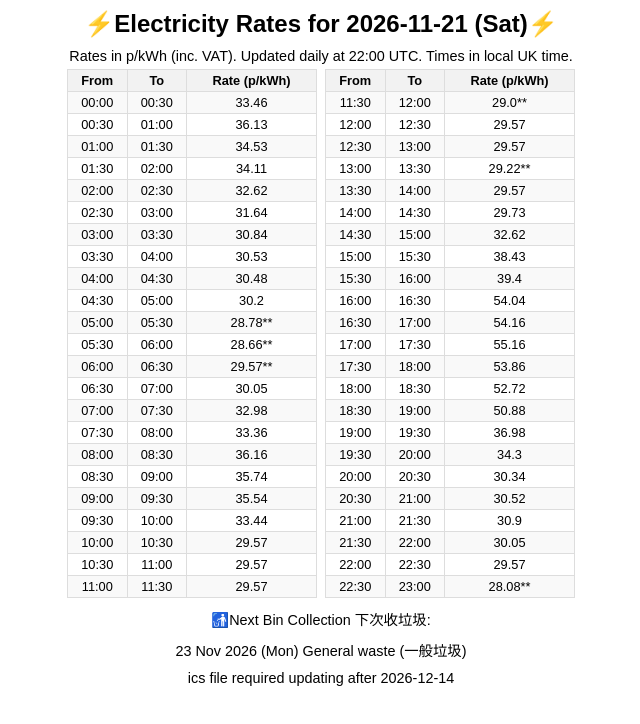
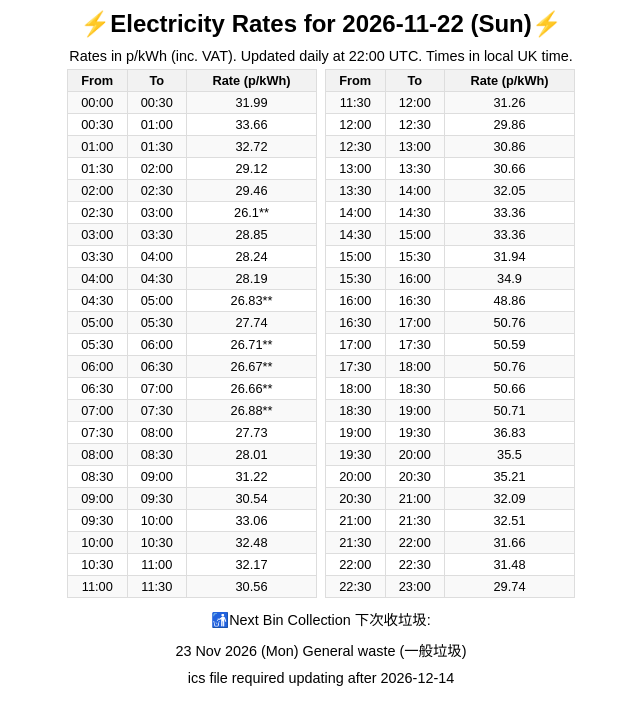
Before and after one commit to StanleyKinnokChan/octopus_unit_cost_automation, a plain HTML site: page public/index.html in a window 1280 px wide. Shown: the whole page, without its empty margins (319-959 px from the left). Drawn offline with Linux system fonts and the light colour scheme.

Commit message:
Update daily electricity rates

```diff
--- a/public/index.html
+++ b/public/index.html
@@ -21,58 +21,58 @@ tr:nth-child(even) { background-color: #f9f9f9; }
 </style>
 </head>
 <body>
-<h1>⚡️Electricity Rates for 2026-11-21 (Sat)⚡️</h1>
+<h1>⚡️Electricity Rates for 2026-11-22 (Sun)⚡️</h1>
 <p>Rates in p/kWh (inc. VAT). Updated daily at 22:00 UTC. Times in local UK time.</p>
 <div class='table-container'>
 <table>
 <tr><th>From</th><th>To</th><th>Rate (p/kWh)</th></tr>
-<tr><td>00:00</td><td>00:30</td><td>33.46</td></tr>
-<tr><td>00:30</td><td>01:00</td><td>36.13</td></tr>
-<tr><td>01:00</td><td>01:30</td><td>34.53</td></tr>
-<tr><td>01:30</td><td>02:00</td><td>34.11</td></tr>
-<tr><td>02:00</td><td>02:30</td><td>32.62</td></tr>
-<tr><td>02:30</td><td>03:00</td><td>31.64</td></tr>
-<tr><td>03:00</td><td>03:30</td><td>30.84</td></tr>
-<tr><td>03:30</td><td>04:00</td><td>30.53</td></tr>
-<tr><td>04:00</td><td>04:30</td><td>30.48</td></tr>
-<tr><td>04:30</td><td>05:00</td><td>30.2</td></tr>
-<tr><td>05:00</td><td>05:30</td><td>28.78**</td></tr>
-<tr><td>05:30</td><td>06:00</td><td>28.66**</td></tr>
-<tr><td>06:00</td><td>06:30</td><td>29.57**</td></tr>
-<tr><td>06:30</td><td>07:00</td><td>30.05</td></tr>
-<tr><td>07:00</td><td>07:30</td><td>32.98</td></tr>
-<tr><td>07:30</td><td>08:00</td><td>33.36</td></tr>
-<tr><td>08:00</td><td>08:30</td><td>36.16</td></tr>
-<tr><td>08:30</td><td>09:00</td><td>35.74</td></tr>
-<tr><td>09:00</td><td>09:30</td><td>35.54</td></tr>
-<tr><td>09:30</td><td>10:00</td><td>33.44</td></tr>
-<tr><td>10:00</td><td>10:30</td><td>29.57</td></tr>
-<tr><td>10:30</td><td>11:00</td><td>29.57</td></tr>
-<tr><td>11:00</td><td>11:30</td><td>29.57</td></tr>
+<tr><td>00:00</td><td>00:30</td><td>31.99</td></tr>
+<tr><td>00:30</td><td>01:00</td><td>33.66</td></tr>
+<tr><td>01:00</td><td>01:30</td><td>32.72</td></tr>
+<tr><td>01:30</td><td>02:00</td><td>29.12</td></tr>
+<tr><td>02:00</td><td>02:30</td><td>29.46</td></tr>
+<tr><td>02:30</td><td>03:00</td><td>26.1**</td></tr>
+<tr><td>03:00</td><td>03:30</td><td>28.85</td></tr>
+<tr><td>03:30</td><td>04:00</td><td>28.24</td></tr>
+<tr><td>04:00</td><td>04:30</td><td>28.19</td></tr>
+<tr><td>04:30</td><td>05:00</td><td>26.83**</td></tr>
+<tr><td>05:00</td><td>05:30</td><td>27.74</td></tr>
+<tr><td>05:30</td><td>06:00</td><td>26.71**</td></tr>
+<tr><td>06:00</td><td>06:30</td><td>26.67**</td></tr>
+<tr><td>06:30</td><td>07:00</td><td>26.66**</td></tr>
+<tr><td>07:00</td><td>07:30</td><td>26.88**</td></tr>
+<tr><td>07:30</td><td>08:00</td><td>27.73</td></tr>
+<tr><td>08:00</td><td>08:30</td><td>28.01</td></tr>
+<tr><td>08:30</td><td>09:00</td><td>31.22</td></tr>
+<tr><td>09:00</td><td>09:30</td><td>30.54</td></tr>
+<tr><td>09:30</td><td>10:00</td><td>33.06</td></tr>
+<tr><td>10:00</td><td>10:30</td><td>32.48</td></tr>
+<tr><td>10:30</td><td>11:00</td><td>32.17</td></tr>
+<tr><td>11:00</td><td>11:30</td><td>30.56</td></tr>
 </table><table><tr><th>From</th><th>To</th><th>Rate (p/kWh)</th></tr>
-<tr><td>11:30</td><td>12:00</td><td>29.0**</td></tr>
-<tr><td>12:00</td><td>12:30</td><td>29.57</td></tr>
-<tr><td>12:30</td><td>13:00</td><td>29.57</td></tr>
-<tr><td>13:00</td><td>13:30</td><td>29.22**</td></tr>
-<tr><td>13:30</td><td>14:00</td><td>29.57</td></tr>
-<tr><td>14:00</td><td>14:30</td><td>29.73</td></tr>
-<tr><td>14:30</td><td>15:00</td><td>32.62</td></tr>
-<tr><td>15:00</td><td>15:30</td><td>38.43</td></tr>
-<tr><td>15:30</td><td>16:00</td><td>39.4</td></tr>
-<tr><td>16:00</td><td>16:30</td><td>54.04</td></tr>
-<tr><td>16:30</td><td>17:00</td><td>54.16</td></tr>
-<tr><td>17:00</td><td>17:30</td><td>55.16</td></tr>
-<tr><td>17:30</td><td>18:00</td><td>53.86</td></tr>
-<tr><td>18:00</td><td>18:30</td><td>52.72</td></tr>
-<tr><td>18:30</td><td>19:00</td><td>50.88</td></tr>
-<tr><td>19:00</td><td>19:30</td><td>36.98</td></tr>
-<tr><td>19:30</td><td>20:00</td><td>34.3</td></tr>
-<tr><td>20:00</td><td>20:30</td><td>30.34</td></tr>
-<tr><td>20:30</td><td>21:00</td><td>30.52</td></tr>
-<tr><td>21:00</td><td>21:30</td><td>30.9</td></tr>
-<tr><td>21:30</td><td>22:00</td><td>30.05</td></tr>
-<tr><td>22:00</td><td>22:30</td><td>29.57</td></tr>
-<tr><td>22:30</td><td>23:00</td><td>28.08**</td></tr>
+<tr><td>11:30</td><td>12:00</td><td>31.26</td></tr>
+<tr><td>12:00</td><td>12:30</td><td>29.86</td></tr>
+<tr><td>12:30</td><td>13:00</td><td>30.86</td></tr>
+<tr><td>13:00</td><td>13:30</td><td>30.66</td></tr>
+<tr><td>13:30</td><td>14:00</td><td>32.05</td></tr>
+<tr><td>14:00</td><td>14:30</td><td>33.36</td></tr>
+<tr><td>14:30</td><td>15:00</td><td>33.36</td></tr>
+<tr><td>15:00</td><td>15:30</td><td>31.94</td></tr>
+<tr><td>15:30</td><td>16:00</td><td>34.9</td></tr>
+<tr><td>16:00</td><td>16:30</td><td>48.86</td></tr>
+<tr><td>16:30</td><td>17:00</td><td>50.76</td></tr>
+<tr><td>17:00</td><td>17:30</td><td>50.59</td></tr>
+<tr><td>17:30</td><td>18:00</td><td>50.76</td></tr>
+<tr><td>18:00</td><td>18:30</td><td>50.66</td></tr>
+<tr><td>18:30</td><td>19:00</td><td>50.71</td></tr>
+<tr><td>19:00</td><td>19:30</td><td>36.83</td></tr>
+<tr><td>19:30</td><td>20:00</td><td>35.5</td></tr>
+<tr><td>20:00</td><td>20:30</td><td>35.21</td></tr>
+<tr><td>20:30</td><td>21:00</td><td>32.09</td></tr>
+<tr><td>21:00</td><td>21:30</td><td>32.51</td></tr>
+<tr><td>21:30</td><td>22:00</td><td>31.66</td></tr>
+<tr><td>22:00</td><td>22:30</td><td>31.48</td></tr>
+<tr><td>22:30</td><td>23:00</td><td>29.74</td></tr>
 </table></div>
 <p class='bin-info'>🚮Next Bin Collection 下次收垃圾:</p>
 <p class='bin-info'>23 Nov 2026 (Mon) General waste (一般垃圾)</p>
```
